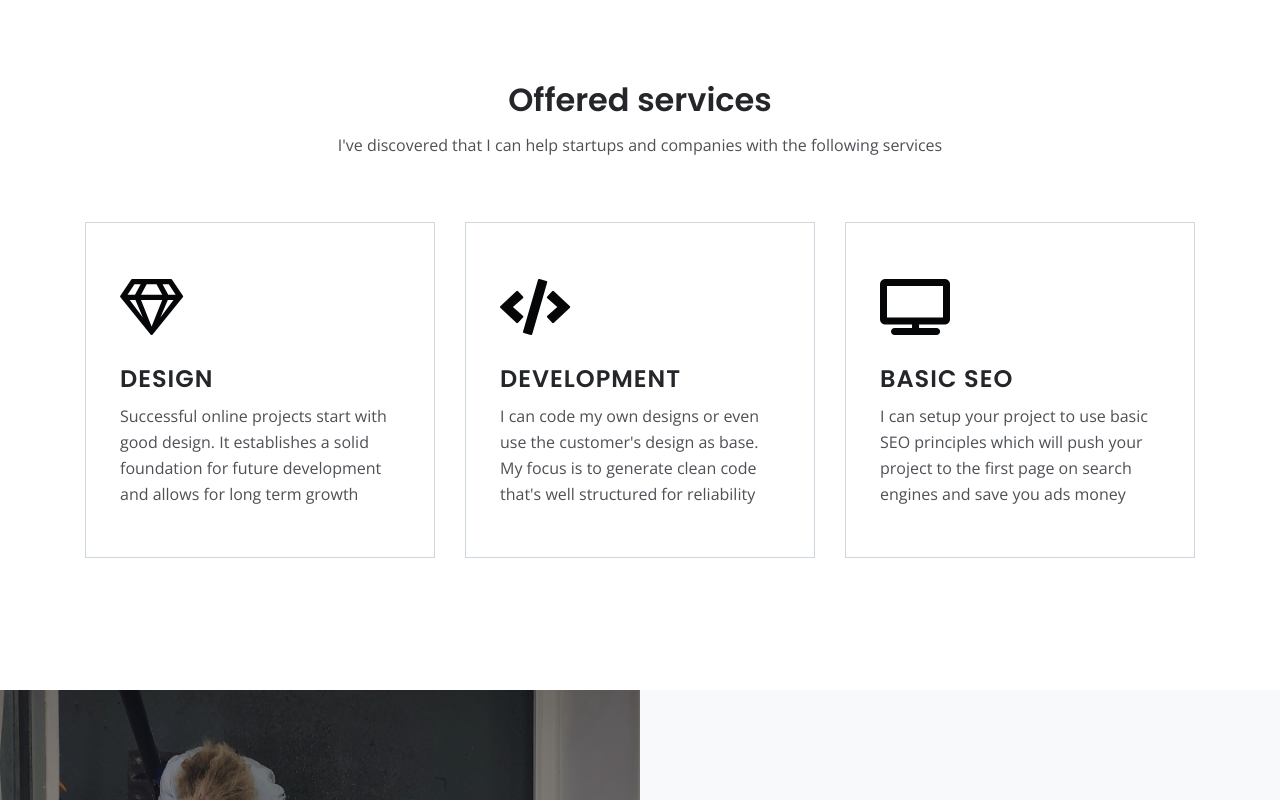
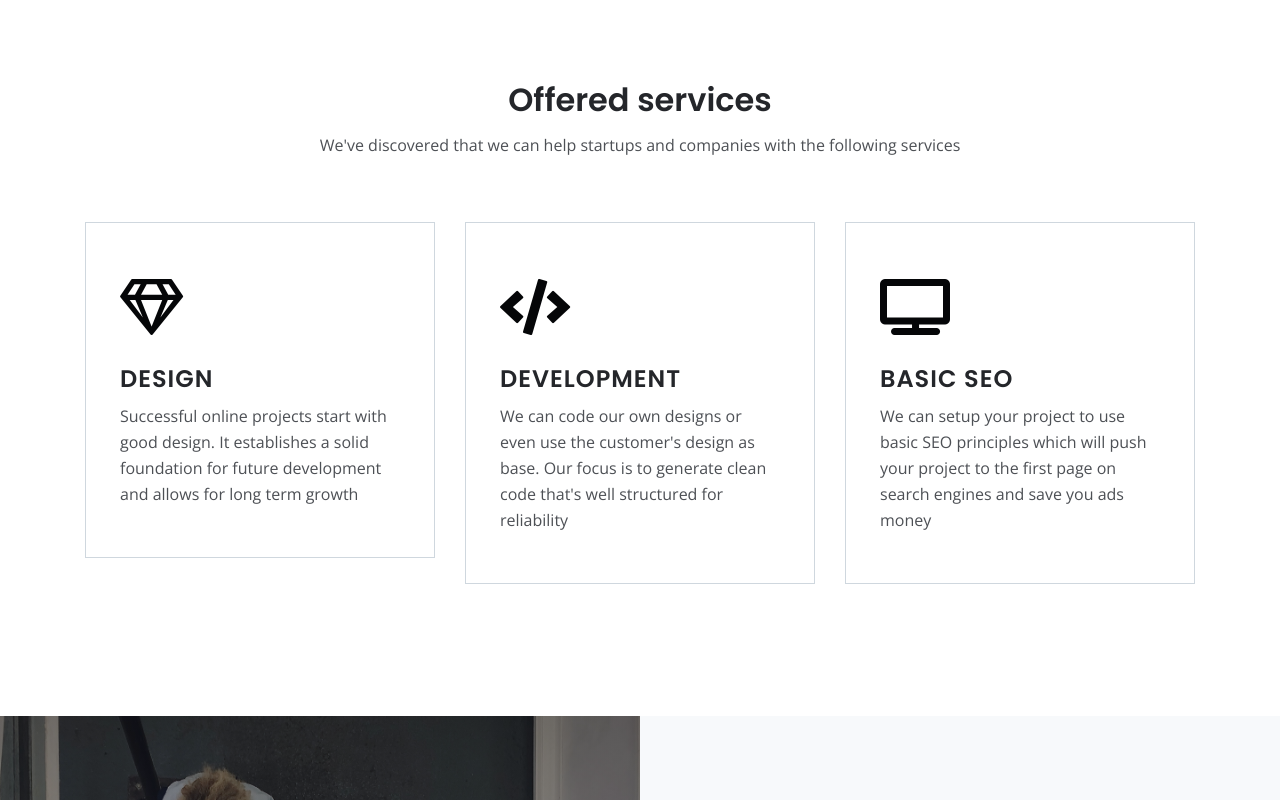
Before and after one commit to Trandsoulz/Personal-portfolio-website, a plain HTML site: page index.html in a window 1280 px wide. Shown: the part 1560-2360 px from the top of the page. Drawn offline with nearby package versions, Linux system fonts and the light colour scheme.

Commit message:
changed everything to 2nd person pronoun

```diff
--- a/index.html
+++ b/index.html
@@ -153,7 +153,7 @@
             <div class="row">
                 <div class="col-lg-12">
                     <h2 class="h2-heading">Offered services</h2>
-                    <p class="p-heading">I've discovered that I can help startups and companies with the following services</p>
+                    <p class="p-heading">We've discovered that we can help startups and companies with the following services</p>
                 </div> <!-- end of col -->
             </div> <!-- end of row -->
             <div class="row">
@@ -168,14 +168,14 @@
                     <div class="text-box">
                         <i class="fas fa-code"></i>
                         <h4>DEVELOPMENT</h4>
-                        <p>I can code my own designs or even use the customer's design as base. My focus is to generate clean code that's well structured for reliability</p>
+                        <p>We can code our own designs or even use the customer's design as base. Our focus is to generate clean code that's well structured for reliability</p>
                     </div> <!-- end of text-box -->
                 </div> <!-- end of col -->
                 <div class="col-lg-4">
                     <div class="text-box">
                         <i class="fas fa-tv"></i>
                         <h4>BASIC SEO</h4>
-                        <p>I can setup your project to use basic SEO principles which will push your project to the first page on search engines and save you ads money</p>
+                        <p>We can setup your project to use basic SEO principles which will push your project to the first page on search engines and save you ads money</p>
                     </div> <!-- end of text-box -->
                 </div> <!-- end of col -->
             </div> <!-- end of row -->
@@ -226,7 +226,7 @@
             <div class="row">
                 <div class="col-lg-12">
                     <h2 class="h2-heading">Delivered projects</h2>
-                    <p class="p-heading">Listed below are some of the most representative projects I've worked on. They range from basic web design for presentation sites to advanced web development for online shops</p>
+                    <p class="p-heading">Listed below are some of the most representative projects we've worked on. They range from basic web design for presentation sites to advanced web development for online shops</p>
                 </div> <!-- end of col -->
             </div> <!-- end of row -->
             <div class="row">
@@ -353,7 +353,7 @@
             <div class="row">
                 <div class="col-lg-12">
                     <h2>Contact details</h2>
-                    <p class="p-heading">For any type of online project please don't hesitate to get in touch with me. The fastest way is to send me your message using the following
+                    <p class="p-heading">For any type of online project please don't hesitate to get in touch with us. The fastest way is to send us your message using the following
                         <!-- email <a class="blue no-line" href="#your-link">contact@domain.com</a></p> -->
                 </div> <!-- end of col -->
             </div> <!-- end of row -->
```
